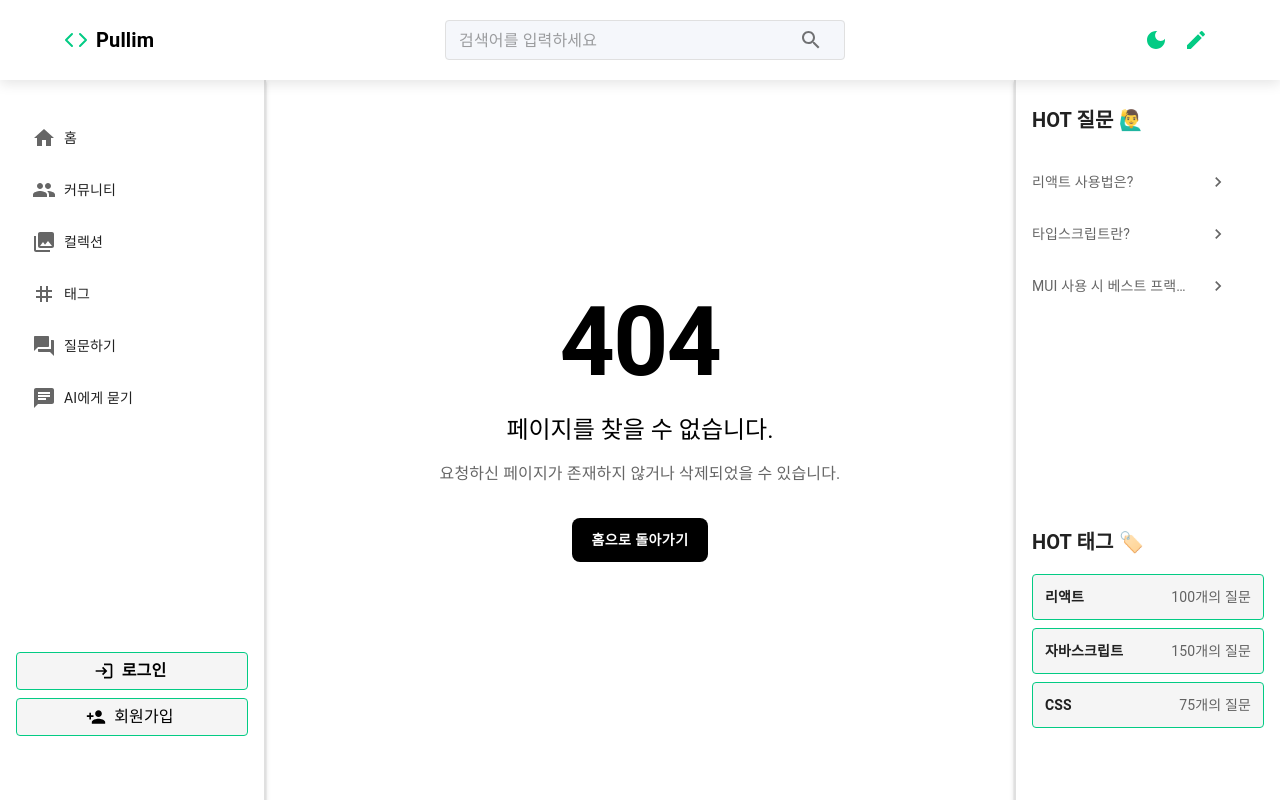
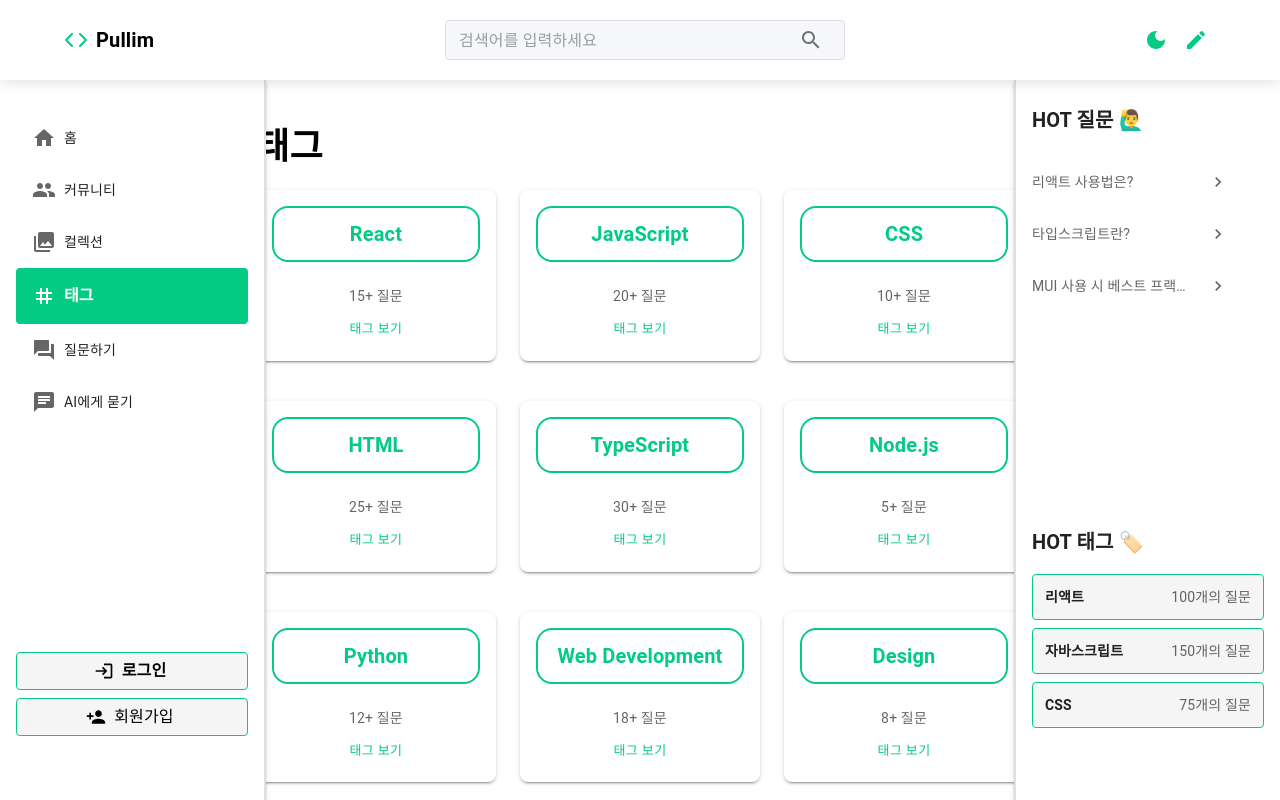
Before and after one commit to minkwan-1/react-nest, a React (Vite) app in the folder client/: page /tag in a window 1280 px wide. Shown: the top 800 px of the page. Built offline with nearby package versions, Linux system fonts and the light colour scheme; what quill-image-resize-module-ts would draw is missing.

Commit message:
AI Page 생성

```diff
--- a/client/src/App.tsx
+++ b/client/src/App.tsx
@@ -14,6 +14,8 @@ import {
   LandingPage,
   CommunityPage,
   CollectionPage,
+  TagPage,
+  AskAIPage,
 } from "./pages";
 
 const App = () => {
@@ -33,6 +35,8 @@ const App = () => {
       <Route path="/redirect" element={<RedirectPage />} />
       <Route path="/community" element={<CommunityPage />} />
       <Route path="/collection" element={<CollectionPage />} />
+      <Route path="/tag" element={<TagPage />} />
+      <Route path="/ask-ai" element={<AskAIPage />} />
     </Routes>
   );
 };
--- a/client/src/components/layout/sidebar/LeftSidebar.tsx
+++ b/client/src/components/layout/sidebar/LeftSidebar.tsx
@@ -36,7 +36,7 @@ const sidebarLinks = [
     Icon: CollectionsIcon,
   },
   {
-    route: "/tags",
+    route: "/tag",
     label: "태그",
     Icon: TagIcon,
   },
--- a/client/src/images/index.ts
+++ b/client/src/images/index.ts
@@ -1,5 +1,5 @@
 import google from "./google-login.svg";
 import kakao from "./kakao-login.svg";
 import naver from "./naver-login.svg";
-
-export { google, kakao, naver };
+import questions from "./no-questions.svg";
+export { google, kakao, naver, questions };
--- /dev/null
+++ b/client/src/pages/AskAIPage.tsx
@@ -0,0 +1,104 @@
+import { Box, Typography, TextField, Button, Paper } from "@mui/material";
+import { PageContainer, ComponentWrapper } from "../components/layout/common";
+import SearchIcon from "@mui/icons-material/Search";
+import { useState } from "react";
+
+const AskAIPage = () => {
+  const [search, setSearch] = useState("");
+  const [responses, setResponses] = useState<string[]>([]);
+
+  const handleSearchChange = (event: React.ChangeEvent<HTMLInputElement>) => {
+    setSearch(event.target.value);
+  };
+
+  const handleSearchSubmit = () => {
+    // AI의 응답을 시뮬레이션 (실제 API 요청 로직으로 교체 가능)
+    setResponses([...responses, search]);
+    setSearch("");
+  };
+
+  return (
+    <PageContainer>
+      <ComponentWrapper sx={{ padding: 2 }}>
+        <Typography
+          sx={{
+            color: "black",
+            fontSize: "36px",
+            fontWeight: "bold",
+            marginBottom: 3,
+            textAlign: "center",
+          }}
+        >
+          무엇을 도와드릴까요?
+        </Typography>
+
+        {/* 채팅 UI */}
+        <Box
+          sx={{
+            display: "flex",
+            flexDirection: "column",
+            gap: 2,
+            marginBottom: 3,
+            maxHeight: "400px",
+            overflowY: "auto",
+          }}
+        >
+          {responses.map((response, index) => (
+            <Paper
+              key={index}
+              sx={{
+                padding: 2,
+                backgroundColor: index % 2 === 0 ? "#f1f1f1" : "#03cb84",
+                color: index % 2 === 0 ? "black" : "white",
+                borderRadius: 2,
+                maxWidth: "80%",
+                alignSelf: index % 2 === 0 ? "flex-start" : "flex-end",
+              }}
+            >
+              {response}
+            </Paper>
+          ))}
+        </Box>
+
+        {/* 검색 필드 */}
+        <Box sx={{ display: "flex", gap: 2 }}>
+          <TextField
+            variant="outlined"
+            placeholder="Pullim에서 배운 지식을 AI에게 질문해보세요."
+            value={search}
+            onChange={handleSearchChange}
+            onKeyPress={(e) => e.key === "Enter" && handleSearchSubmit()}
+            sx={{
+              flexGrow: 1,
+              "& .MuiOutlinedInput-root": {
+                "&:hover fieldset": {
+                  borderColor: "#03cb84",
+                },
+                "&.Mui-focused fieldset": {
+                  borderColor: "#03cb84",
+                },
+              },
+            }}
+            InputProps={{
+              startAdornment: <SearchIcon />,
+            }}
+          />
+          <Button
+            variant="contained"
+            sx={{
+              bgcolor: "#03cb84",
+              "&:hover": {
+                bgcolor: "#02b97b",
+              },
+            }}
+            onClick={handleSearchSubmit}
+          >
+            물어보기
+          </Button>
+        </Box>
+      </ComponentWrapper>
+    </PageContainer>
+  );
+};
+
+export default AskAIPage;
--- /dev/null
+++ b/client/src/pages/TagPage.tsx
@@ -0,0 +1,118 @@
+import { Box, Typography, Button, Card, CardActions } from "@mui/material";
+import { PageContainer, ComponentWrapper } from "../components/layout/common";
+
+const tagData = [
+  { id: 1, tag: "React", questions: 15 },
+  { id: 2, tag: "JavaScript", questions: 20 },
+  { id: 3, tag: "CSS", questions: 10 },
+  { id: 4, tag: "HTML", questions: 25 },
+  { id: 5, tag: "TypeScript", questions: 30 },
+  { id: 6, tag: "Node.js", questions: 5 },
+  { id: 7, tag: "Python", questions: 12 },
+  { id: 8, tag: "Web Development", questions: 18 },
+  { id: 9, tag: "Design", questions: 8 },
+  { id: 10, tag: "Git", questions: 13 },
+  { id: 11, tag: "API", questions: 22 },
+  { id: 12, tag: "React Query", questions: 9 },
+  { id: 13, tag: "Database", questions: 7 },
+  { id: 14, tag: "Redux", questions: 16 },
+  { id: 15, tag: "Vue.js", questions: 6 },
+  { id: 16, tag: "DevOps", questions: 14 },
+  { id: 17, tag: "Security", questions: 11 },
+  { id: 18, tag: "Testing", questions: 21 },
+  { id: 19, tag: "Java", questions: 17 },
+  { id: 20, tag: "UX/UI", questions: 19 },
+  { id: 21, tag: "Network", questions: 7 },
+];
+
+const TagPage = () => {
+  return (
+    <PageContainer>
+      <ComponentWrapper sx={{ padding: 2 }}>
+        <Typography
+          sx={{
+            color: "black",
+            fontSize: "36px",
+            fontWeight: "bold",
+            marginBottom: 2,
+          }}
+        >
+          태그
+        </Typography>
+
+        {/* 태그 카드들 */}
+        <Box
+          sx={{
+            display: "flex",
+            flexWrap: "wrap",
+            justifyContent: "space-between", // 여백을 고르게 배치
+            gap: 2,
+          }}
+        >
+          {tagData.map((tag) => (
+            <Card
+              key={tag.id}
+              sx={{
+                flexBasis: "calc(33.33% - 16px)", // 한 줄에 3개씩 배치
+                flexGrow: 0,
+                display: "flex",
+                flexDirection: "column",
+                justifyContent: "center",
+                alignItems: "center",
+                padding: 2,
+                marginBottom: 3,
+                textAlign: "center",
+                borderRadius: 2,
+                boxShadow: 2,
+              }}
+            >
+              {/* 태그 키워드 박스 */}
+              <Box
+                sx={{
+                  display: "flex",
+                  justifyContent: "center",
+                  alignItems: "center",
+                  width: "100%",
+                  padding: "10px",
+                  border: "2px solid #03cb84",
+                  borderRadius: 4,
+                  marginBottom: 2,
+                }}
+              >
+                <Typography
+                  variant="h6"
+                  sx={{
+                    fontWeight: "bold",
+                    color: "#03cb84",
+                  }}
+                >
+                  {tag.tag}
+                </Typography>
+              </Box>
+              {/* 질문 수 */}
+              <Typography
+                variant="body2"
+                color="textSecondary"
+                sx={{
+                  fontSize: "14px",
+                  marginTop: 1,
+                  marginBottom: 1,
+                }}
+              >
+                {tag.questions}+ 질문
+              </Typography>
+              {/* 버튼 */}
+              <CardActions sx={{ justifyContent: "center", padding: 0 }}>
+                <Button size="small" sx={{ color: "#03cb84" }}>
+                  태그 보기
+                </Button>
+              </CardActions>
+            </Card>
+          ))}
+        </Box>
+      </ComponentWrapper>
+    </PageContainer>
+  );
+};
+
+export default TagPage;
--- a/client/src/pages/index.ts
+++ b/client/src/pages/index.ts
@@ -12,6 +12,8 @@ import LandingPage from "./LandingPage";
 import RedirectPage from "./RedirectPage";
 import CommunityPage from "./CommunityPage";
 import CollectionPage from "./CollectionPage";
+import TagPage from "./TagPage";
+import AskAIPage from "./AskAIPage";
 export {
   HomePage,
   QuestionListPage,
@@ -27,4 +29,6 @@ export {
   RedirectPage,
   CommunityPage,
   CollectionPage,
+  TagPage,
+  AskAIPage,
 };
```
Also changed, not shown: client/src/images/no-questions.svg (added).
